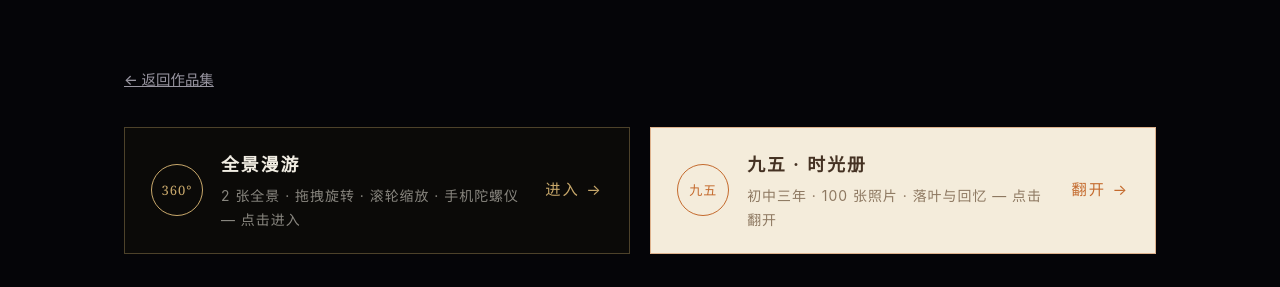
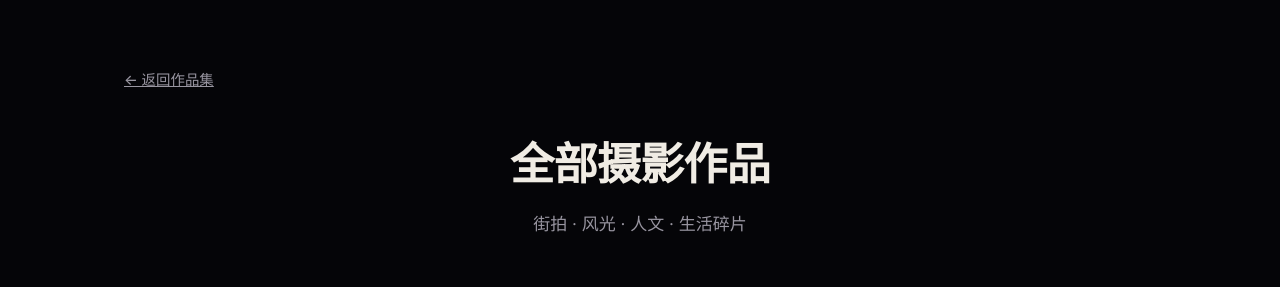
Before and after one commit to chu100210/chu100210.github.io, a website: page photo.html in a window 1280 px wide. Shown: the part 820-1107 px from the top of the page. Drawn offline with Linux system fonts and the light colour scheme.

Commit message:
remove public entry points to private album/pano pages; add noindex and robots.txt

```diff
--- a/css/style.css
+++ b/css/style.css
@@ -786,33 +786,3 @@ canvas.particle-field {
   letter-spacing: 2px;
   white-space: nowrap;
 }
-
-/* 双入口并排 + 九五时光册配色 */
-.photo-entry-row {
-  display: grid;
-  grid-template-columns: 1fr 1fr;
-  gap: 1.2rem;
-  margin-bottom: 2.5rem;
-}
-
-.photo-entry-row .photo-pano-card { margin-bottom: 0; }
-
-.photo-95-card {
-  background: #f4ecdb;
-  color: #453223;
-  border-color: rgba(196, 106, 45, .45);
-}
-
-.photo-95-card:hover { border-color: #c46a2d; }
-
-.photo-95-card .photo-pano-icon { color: #c46a2d; border-color: #c46a2d; }
-
-.photo-95-card .photo-pano-body strong { color: #453223; }
-
-.photo-95-card .photo-pano-body em { color: rgba(107, 81, 56, .75); }
-
-.photo-95-card .photo-pano-go { color: #c46a2d; }
-
-@media (max-width: 640px) {
-  .photo-entry-row { grid-template-columns: 1fr; }
-}
--- a/photo.html
+++ b/photo.html
@@ -54,26 +54,6 @@
   <section class="photo-gallery">
     <div class="container">
       <a href="index.html#works" class="photo-back reveal">← 返回作品集</a>
-
-      <!-- 特色入口:360° 全景 + 九五时光册 -->
-      <div class="photo-entry-row reveal">
-        <a href="pano.html" class="photo-pano-card">
-          <span class="photo-pano-icon">360°</span>
-          <span class="photo-pano-body">
-            <strong>全景漫游</strong>
-            <em>2 张全景 · 拖拽旋转 · 滚轮缩放 · 手机陀螺仪 — 点击进入</em>
-          </span>
-          <span class="photo-pano-go">进入 →</span>
-        </a>
-        <a href="95.html" class="photo-pano-card photo-95-card">
-          <span class="photo-pano-icon">九五</span>
-          <span class="photo-pano-body">
-            <strong>九五 · 时光册</strong>
-            <em>初中三年 · 100 张照片 · 落叶与回忆 — 点击翻开</em>
-          </span>
-          <span class="photo-pano-go">翻开 →</span>
-        </a>
-      </div>
 
       <div class="photo-gallery-header reveal">
         <h2>全部摄影作品</h2>
--- /dev/null
+++ b/robots.txt
@@ -0,0 +1,5 @@
+User-agent: *
+Disallow: /95.html
+Disallow: /95
+Disallow: /pano.html
+Disallow: /pano
```
Also changed, not shown: 95.html (+1 -0 lines), pano.html (+1 -0 lines).
